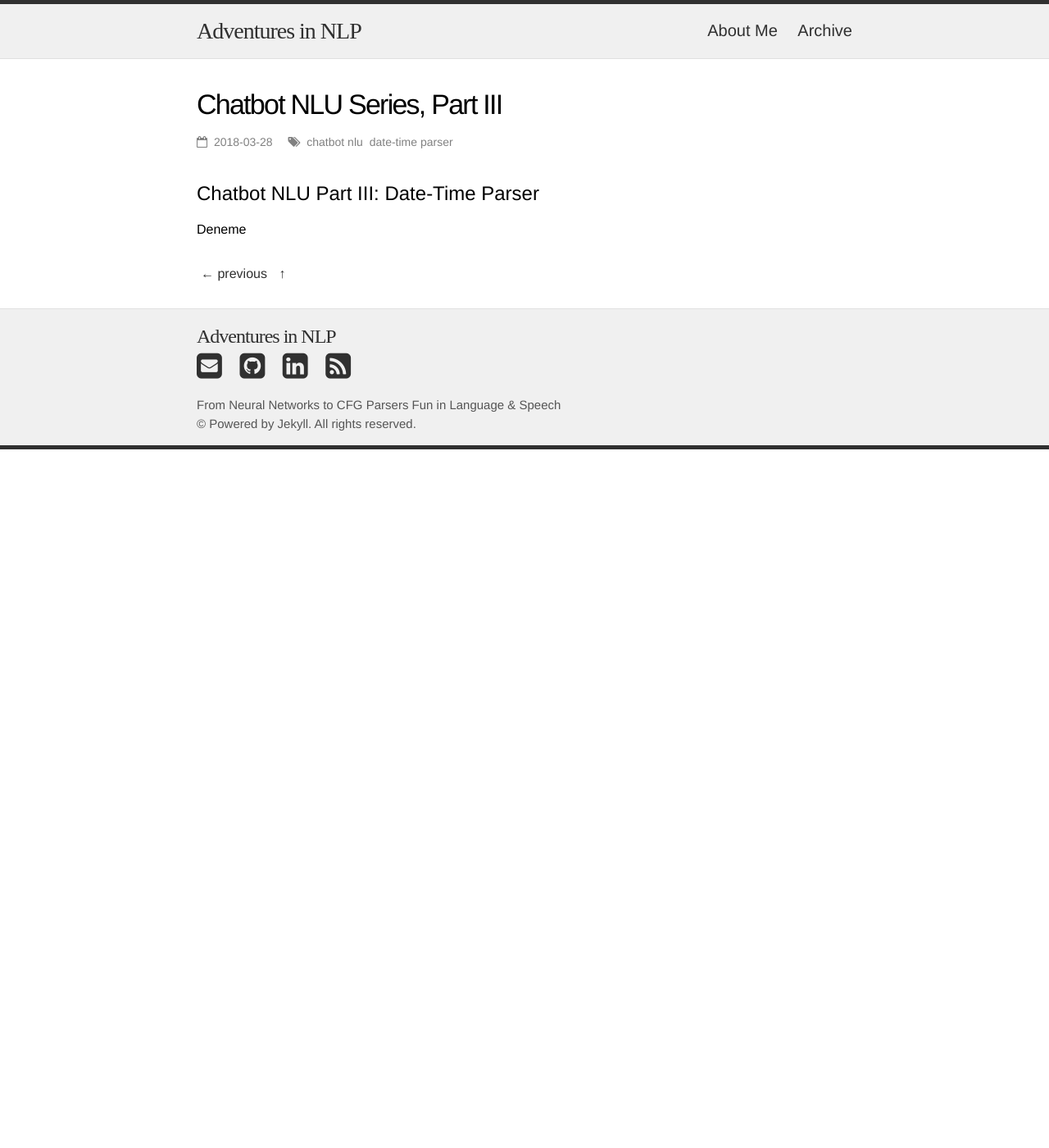
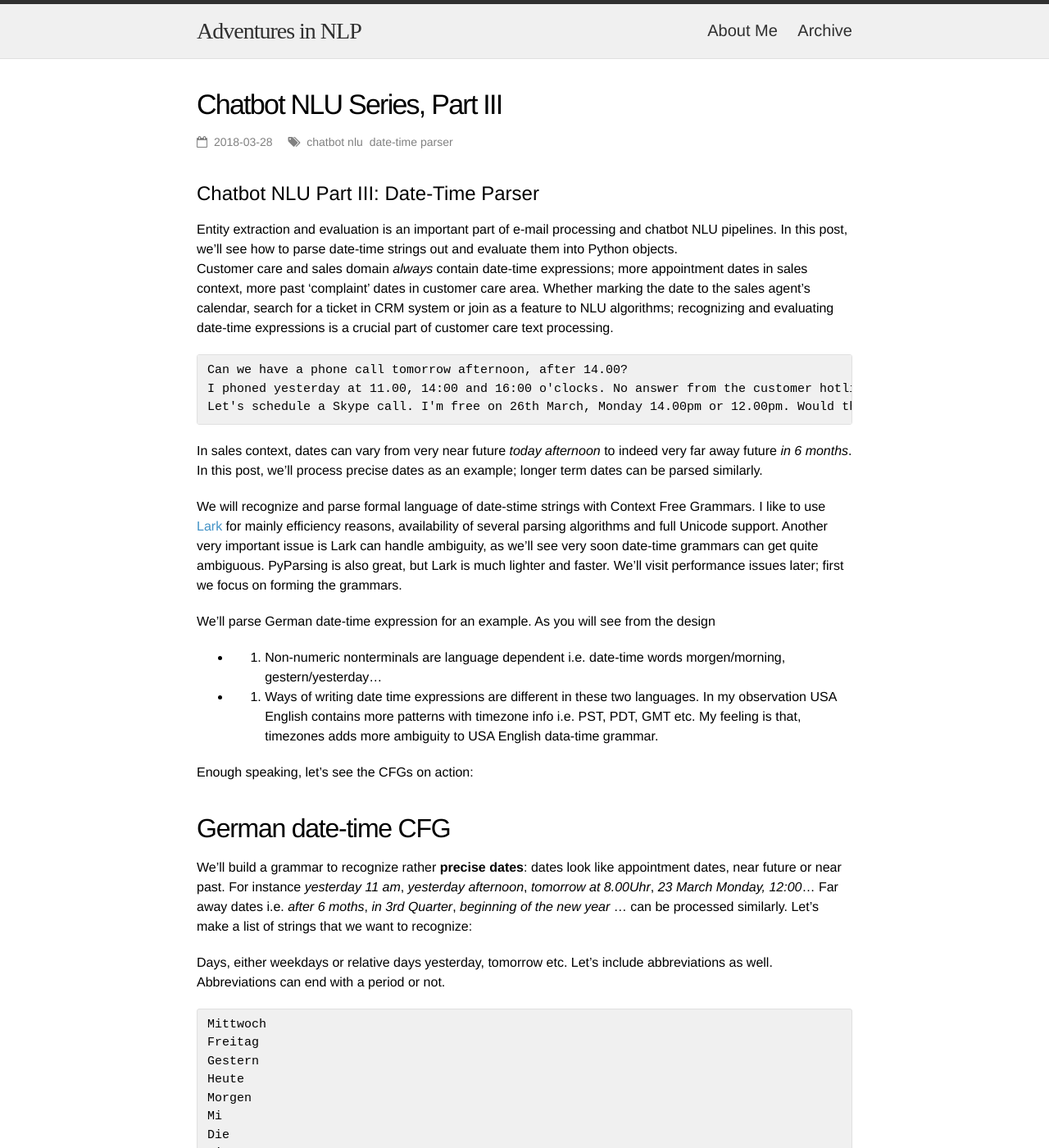
Before and after one commit to DuyguA/DuyguA.github.io, a Jekyll site: the page built from _posts/2018-3-28-chatbot-nlu-series-datetimeparser.md, in a window 1280 px wide and 1400 px high. Shown: the whole window at 82% size. Built offline with Jekyll 4.4.1, drawn with Linux system fonts in a browser that asks for light colours; nearby versions of some CDN libraries; some web fonts are replaced; some of the changed text lies outside the part shown.

Commit message:
more text

````diff
--- a/_posts/2018-3-28-chatbot-nlu-series-datetimeparser.md
+++ b/_posts/2018-3-28-chatbot-nlu-series-datetimeparser.md
@@ -9,4 +9,66 @@ preview_pic: /assets/images/onticonfused.jpg
 ---
 
 # Chatbot NLU Part III: Date-Time Parser
-Deneme
+Entity extraction and evaluation is an important part of e-mail processing and chatbot NLU pipelines. In this post, we'll see how to parse date-time strings out and evaluate them into Python objects.
+Customer care and sales domain *always* contain date-time expressions; more appointment dates in sales context, more past 'complaint' dates in customer care area. Whether marking the date to the sales agent's calendar, search for a ticket in CRM system or join as a feature to NLU algorithms; recognizing and evaluating date-time expressions is a crucial part of customer care text processing.
+
+```
+Can we have a phone call tomorrow afternoon, after 14.00?
+I phoned yesterday at 11.00, 14:00 and 16:00 o'clocks. No answer from the customer hotline!!
+Let's schedule a Skype call. I'm free on 26th March, Monday 14.00pm or 12.00pm. Would that be suitable?
+```
+
+In sales context, dates can vary from very near future *today afternoon* to indeed very far away future *in 6 months*. In this post, we'll process precise dates as an example; longer term dates can be parsed similarly.
+
+We will recognize  and parse formal language of date-stime strings with Context Free Grammars. I like to use [Lark](https://github.com/erezsh/lark) for mainly efficiency reasons, availability of several parsing algorithms and full Unicode support. Another very important issue is Lark can handle ambiguity, as we'll see very soon date-time grammars can get quite ambiguous. PyParsing is also great, but Lark is much lighter and faster. We'll visit performance issues later; first we focus on forming the grammars.
+
+We'll parse German date-time expression for an example. As you will see from the design
+
+* 1. Non-numeric nonterminals are language dependent i.e. date-time words morgen/morning, gestern/yesterday...
+* 2. Ways of writing date time expressions are different in these two languages. In my observation USA English contains more patterns with timezone info i.e. PST, PDT, GMT etc. My feeling is that, timezones adds more ambiguity to USA English data-time grammar.
+
+Enough speaking, let's see the CFGs on action:
+
+## German date-time CFG
+
+We'll build a grammar to recognize rather **precise dates**: dates look like appointment dates, near future or near past. For instance *yesterday 11 am*, *yesterday afternoon*, *tomorrow at 8.00Uhr*, *23 March Monday, 12:00*... Far away dates i.e. *after 6 moths*, *in 3rd Quarter*, *beginning of the new year* ... can be processed similarly. Let's make a list of strings that we want to recognize:
+
+Days, either weekdays or relative days yesterday, tomorrow etc. Let's include abbreviations as well. Abbreviations can end with a period or not.
+
+```
+Mittwoch
+Freitag
+Gestern
+Heute
+Morgen
+Mi
+Die
+Die.
+```
+
+We can add time of the day to the above. Notice that *Morgen* can be either *tomorrow* or *morning* i.e. can join as a weekday or as a time of the day qualifier.
+
+```
+Mittwoch vormittag	Wednesday afternoon
+Heute nachmittag	today afternoon
+gestern morgen		Yesterday morning
+Do nachmittag		Thursday afternoon
+Freitag ganzer Tag	Friday all day
+```
+
+or we can qualify the day expression. Don't forget to relax umlauts by non-umlaut equivalents.
+
+```
+Kommenden Mittwoch 	Coming Wednesday
+n[äa]chster Woche Montag	next week Monday
+```
+
+OK, customer might also say *this day or that day*. *I'm available Wednesday or Friday afternoons* style patterns frequently occur in customer text.
+
+```
+Mi or Do.                      Wednesday or Thursday
+heute oder am Do nachmittags   today or Thursday afternoon
+heute nachmittag oder Freitag morgen   today afternoon or Friday morning
+Donnerstag oder Freitag vormittags    Thursday or Friday morning
+nachste Woche Dienstagnachmittag oder Mittwochnachmittag
+```
````
